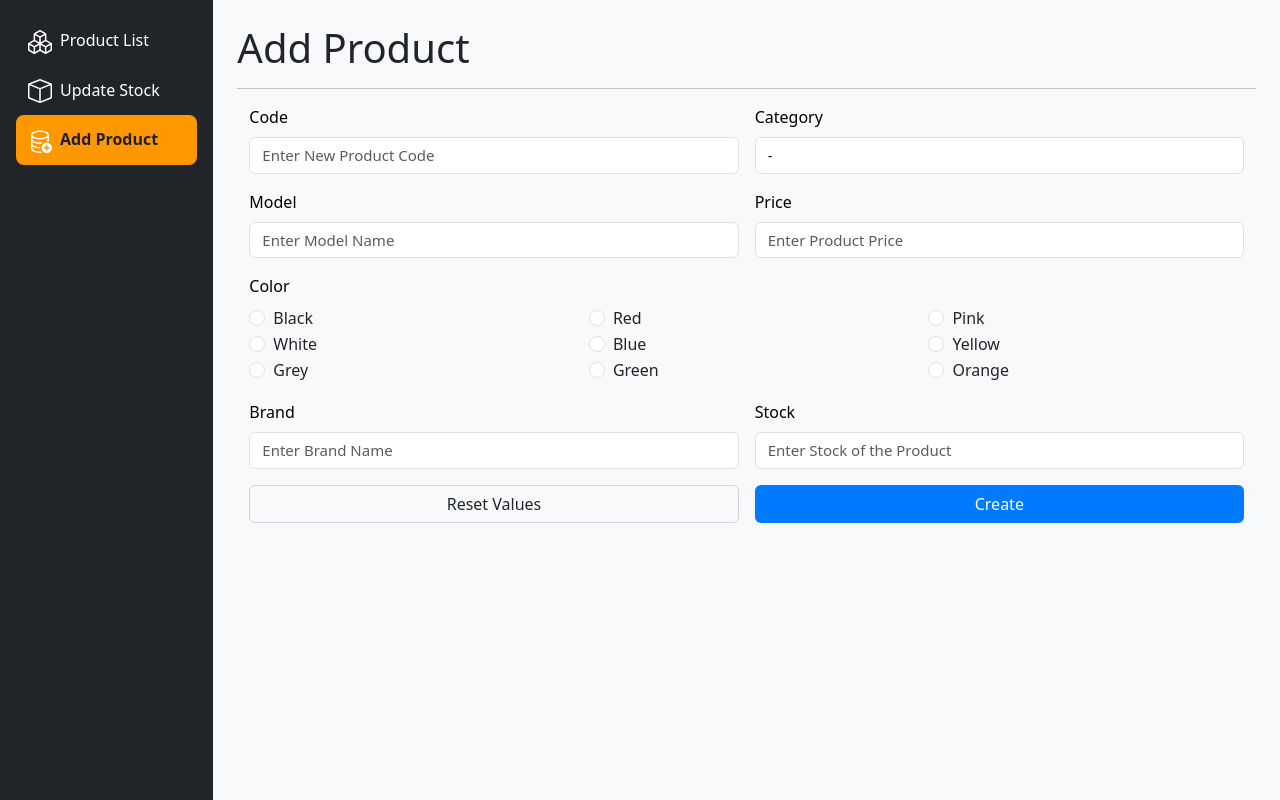
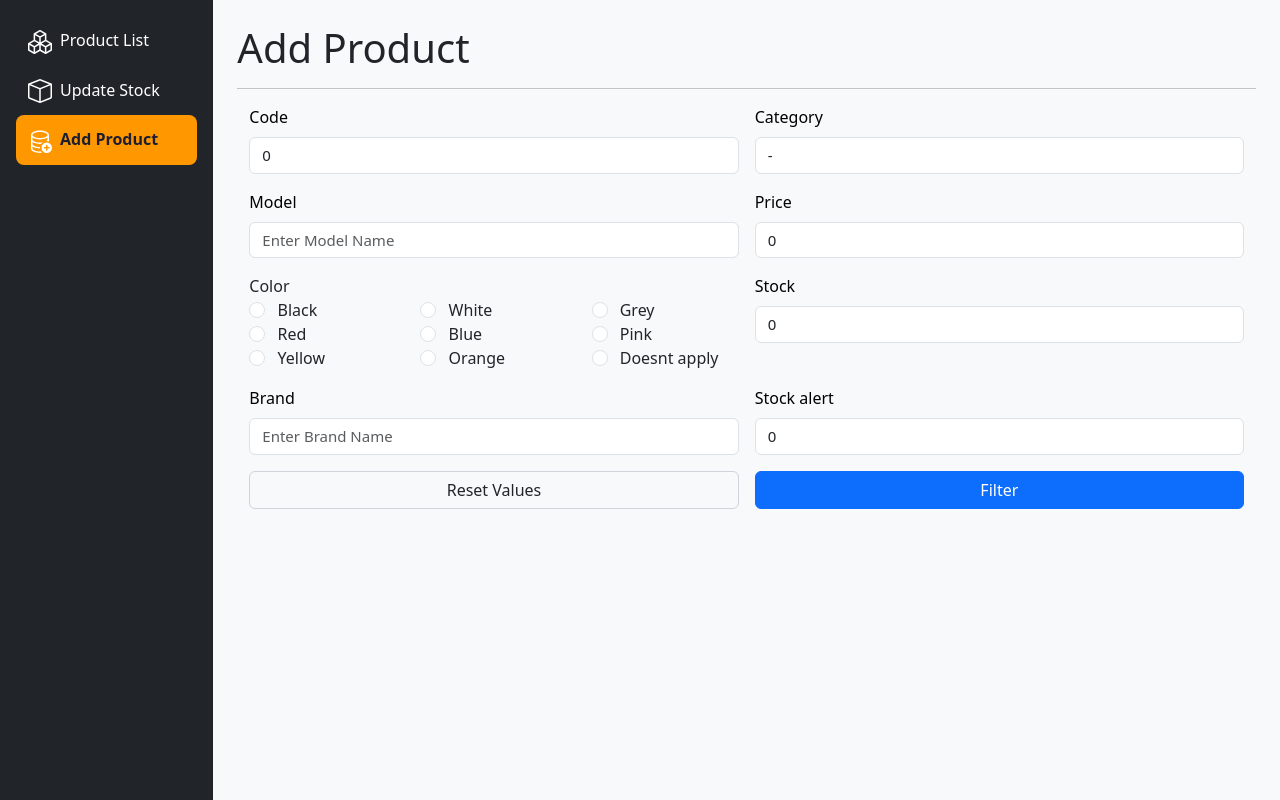
Before and after one commit to mendozalucas/p1_proyecto_inventarios, a Next.js app in the folder frontend/: page /add_product in a window 1280 px wide. Built offline with nearby package versions, Linux system fonts and the light colour scheme.

Commit message:
add products ok
remains animations

```diff
--- a/frontend/app/add_product/page.js
+++ b/frontend/app/add_product/page.js
@@ -1,9 +1,80 @@
 "use client";
 import { useEffect, useState } from "react";
-/*import { getMensaje } from "../apicalls/apicalls";*/
-
 
 export default function AddProduct() {
+    const default_formdata = {
+        code: 0,
+        brand: "",
+        category: 0,
+        model: "",
+        color: "",
+        price: 0,
+        stock: 0,
+        stock_alert: 0
+    }
+
+    const [successMessage, setSuccessMessage] = useState(false);
+
+    const [formData, setFormData] = useState({
+        code: 0,
+        brand: "",
+        category: 0,
+        model: "",
+        color: "",
+        price: 0,
+        stock: 0,
+        stock_alert: 0
+    });
+
+    const resetValues = () => {
+        setFormData(default_formdata);
+    };
+
+    const handleChange = (e) => {
+        const { name, value } = e.target;
+        setFormData((prev) => ({
+            ...prev,
+            [name]: name === "category" ? Number(value) : value,
+        }));
+    };
+
+    const handleSubmit = async () => {
+        if (
+            formData.code <= 0 ||
+            formData.brand.trim() === "" ||
+            formData.category === 0 ||
+            formData.model.trim() === "" ||
+            formData.color.trim() === "" ||
+            formData.price === 0 ||
+            formData.stock === 0
+          ) {
+            alert("All fields are required: Numbers cannot be negative and category must be different from \"-\"");
+            return;
+          }
+        try {
+            const response = await fetch("http://127.0.0.1:5000/create_product", {
+                method: "POST",
+                headers: {
+                "Content-Type": "application/json",
+                },
+                body: JSON.stringify(formData),
+            });
+
+            const message = await response.json();
+            console.log(message);
+            //setFormData(default_formdata);
+
+            setSuccessMessage(true); // Show alert
+            setTimeout(() => {
+                document.querySelector(".alert").classList.remove("slide-in");
+                document.querySelector(".alert").classList.add("slide-out");
+                setTimeout(() => setSuccessMessage(false), 500); // Hide the alert after the slide-out animation
+              }, 3000); // Hide the alert after 3 seconds
+        } catch (error) {
+            console.error("Error trying to create the product:", error);
+        }
+    };
+
     return (
         <>
         <link
@@ -21,21 +92,31 @@ export default function AddProduct() {
                 <div className="form-group">
                     <label className="d-block fs-14 text-black mb-2">Code</label>
                     <input
-                            type="text"
+                    type="number"
                     className="form-control"
                     style={{ fontSize: 15 }}
                     placeholder="Enter New Product Code"
+                    name="code"
+                    value={formData.code}
+                    onChange={handleChange}
                     />
                 </div>
                 </div>
                 <div className="col-md-6">
                 <div className="form-group">
                     <label className="d-block fs-14 text-black mb-2">Category</label>
-                        <select className="form-control" style={{ fontSize: 15 }}>
+                    <select
+                        className="form-control"
+                        style={{ fontSize: 15 }}
+                        name="category"
+                        value={formData.category}
+                        onChange={handleChange}
+                    >
                     <option value={0}>-</option>
-                            <option value={1}>Peripheral</option>
-                            <option value={2}>Hardware</option>
-                            <option value={3}>Monitor</option>
+                    <option value={1}>Other</option>
+                    <option value={2}>Peripheral</option>
+                    <option value={3}>Microprocessor</option>
+                    <option value={4}>GPU</option>
                     </select>
                 </div>
                 </div>
@@ -47,6 +128,9 @@ export default function AddProduct() {
                     className="form-control"
                     style={{ fontSize: 15 }}
                     placeholder="Enter Model Name"
+                    name="model"
+                    value={formData.model}
+                    onChange={handleChange}
                     />
                 </div>
                 </div>
@@ -58,128 +142,44 @@ export default function AddProduct() {
                     className="form-control"
                     style={{ fontSize: 15 }}
                     placeholder="Enter Product Price"
+                    name="price"
+                    value={formData.price}
+                    onChange={handleChange}
                     />
                 </div>
                 </div>
-                    <div className="col-md-12">
-                        <div className="form-group">
-                        <label className="d-block fs-14 text-black mb-2">Color</label>
-                        <div className="row">
-                            <div className="col-4">
-                            <div className="form-check">
+                <div className="col-md-6">
+                <label>Color</label>
+                  <div className="row"> {/* map creates input and label for each color */}
+                    {["Black", "White", "Grey", "Red", "Blue", "Pink", "Yellow", "Orange", "Doesnt apply"].map(
+                      (color) => (
+                        <div key={color} className="col-4">
                           <input
+                            type="radio"
                             className="form-check-input"
-                                type="radio"
                             name="color"
-                                defaultValue="Black"
-                                id="colorBlack"
-                                />
-                                <label className="form-check-label" htmlFor="colorBlack">
-                                Black
-                                </label>
+                            value={color}
+                            checked={formData.color === color}
+                            onChange={handleChange}
+                          /> {/* Checked: check if color is in the array and checks it*/}
+                          <label className="form-check-label ms-2">{color}</label>
                         </div>
-                            <div className="form-check">
-                                <input
-                                className="form-check-input"
-                                type="radio"
-                                name="color"
-                                defaultValue="White"
-                                id="colorWhite"
-                                />
-                                <label className="form-check-label" htmlFor="colorWhite">
-                                White
-                                </label>
-                            </div>
-                            <div className="form-check">
-                                <input
-                                className="form-check-input"
-                                type="radio"
-                                name="color"
-                                defaultValue="Grey"
-                                id="colorGrey"
-                                />
-                                <label className="form-check-label" htmlFor="colorGrey">
-                                Grey
-                                </label>
+                      )
+                    )}
                   </div>
                 </div>
-                            <div className="col-4">
-                            <div className="form-check">
+                <div className="col-md-6">
+                <div className="form-group">
+                    <label className="d-block fs-14 text-black mb-2">Stock</label>
                     <input
-                                className="form-check-input"
-                                type="radio"
-                                name="color"
-                                defaultValue="Red"
-                                id="colorRed"
+                    type="number"
+                    className="form-control"
+                    style={{ fontSize: 15 }}
+                    placeholder="Enter Stock of the Product"
+                    name="stock"
+                    value={formData.stock}
+                    onChange={handleChange}
                     />
-                                <label className="form-check-label" htmlFor="colorRed">
-                                Red
-                                </label>
-                            </div>
-                            <div className="form-check">
-                                <input
-                                className="form-check-input"
-                                type="radio"
-                                name="color"
-                                defaultValue="Blue"
-                                id="colorBlue"
-                                />
-                                <label className="form-check-label" htmlFor="colorBlue">
-                                Blue
-                                </label>
-                            </div>
-                            <div className="form-check">
-                                <input
-                                className="form-check-input"
-                                type="radio"
-                                name="color"
-                                defaultValue="Green"
-                                id="colorGreen"
-                                />
-                                <label className="form-check-label" htmlFor="colorGreen">
-                                Green
-                                </label>
-                            </div>
-                            </div>
-                            <div className="col-4">
-                            <div className="form-check">
-                                <input
-                                className="form-check-input"
-                                type="radio"
-                                name="color"
-                                defaultValue="Pink"
-                                id="colorPink"
-                                />
-                                <label className="form-check-label" htmlFor="colorPink">
-                                Pink
-                                </label>
-                            </div>
-                            <div className="form-check">
-                                <input
-                                className="form-check-input"
-                                type="radio"
-                                name="color"
-                                defaultValue="Yellow"
-                                id="colorYellow"
-                                />
-                                <label className="form-check-label" htmlFor="colorYellow">
-                                Yellow
-                                </label>
-                            </div>
-                            <div className="form-check">
-                                <input
-                                className="form-check-input"
-                                type="radio"
-                                name="color"
-                                defaultValue="Orange"
-                                id="colorOrange"
-                                />
-                                <label className="form-check-label" htmlFor="colorOrange">
-                                Orange
-                                </label>
-                            </div>
-                            </div>
-                        </div>
                 </div>
                 </div>
                 <div className="col-md-6">
@@ -190,17 +190,23 @@ export default function AddProduct() {
                     className="form-control"
                     style={{ fontSize: 15 }}
                     placeholder="Enter Brand Name"
+                    name="brand"
+                    value={formData.brand}
+                    onChange={handleChange}
                     />
                 </div>
                 </div>
                 <div className="col-md-6">
                 <div className="form-group">
-                        <label className="d-block fs-14 text-black mb-2">Stock</label>
+                    <label className="d-block fs-14 text-black mb-2">Stock alert</label>
                     <input
-                            type="text"
+                    type="number"
                     className="form-control"
                     style={{ fontSize: 15 }}
-                            placeholder="Enter Stock of the Product"
+                    placeholder="Enter Stock Alert"
+                    name="stock_alert"
+                    value={formData.stock_alert}
+                    onChange={handleChange}
                     />
                 </div>
                 </div>
@@ -208,18 +214,24 @@ export default function AddProduct() {
                 <button
                     type="button"
                     className="btn style-four w-100 d-block"
-                        data-bs-dismiss="modal"
+                    onClick={resetValues}
                 >
                     Reset Values
                 </button>
                 </div>
                 <div className="col-md-6">
-                        <button type="button" className="btn style-five w-100 d-block">
-                        Create
+                    <button type="button" className="btn btn-primary w-100" onClick={handleSubmit}>
+                    Filter
                     </button>
                 </div>
             </div>
             </form>
+            {successMessage && (
+            <div className="alert alert-success mt-3 slide-in" role="alert">
+                <img src="tick-circle-svgrepo-com.svg" alt="Success" className="me-2" />
+                Product created successfully!
+            </div>
+            )}
         </div>
         </>
     );
--- a/frontend/app/update_stock/page.js
+++ b/frontend/app/update_stock/page.js
@@ -35,7 +35,7 @@ export default function UpdateStock() {
         }))
         .filter((update) => update.new_stock !== update.old_stock); // 🔹 Usamos update.old_stock en vez de product.current_stock
 
-      if (updates.length === 0) return; // No hacer request si no hay cambios
+      if (updates.length === 0) return; // If the user didn't change any quantity, return
 
       const response = await fetch("http://127.0.0.1:5000/update_stock", {
         method: "POST",
```
Also changed, not shown: frontend/styles/styles.css (+29 -0 lines), frontend/public/tick-circle-svgrepo-com.svg (added), 1 other file (tests, documents, lock files or other folders). Lines whose indentation alone changed are shown as unchanged.
